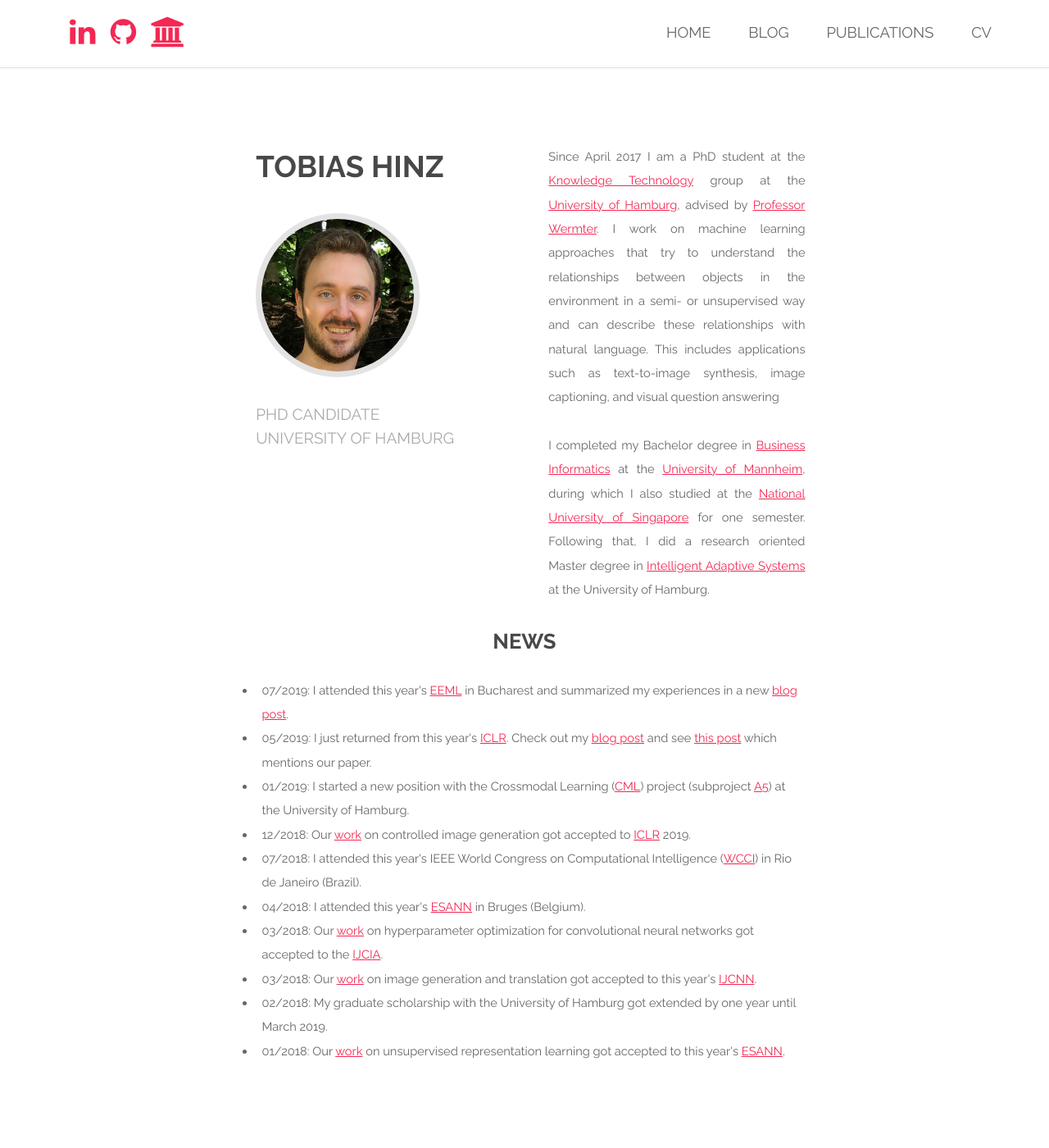
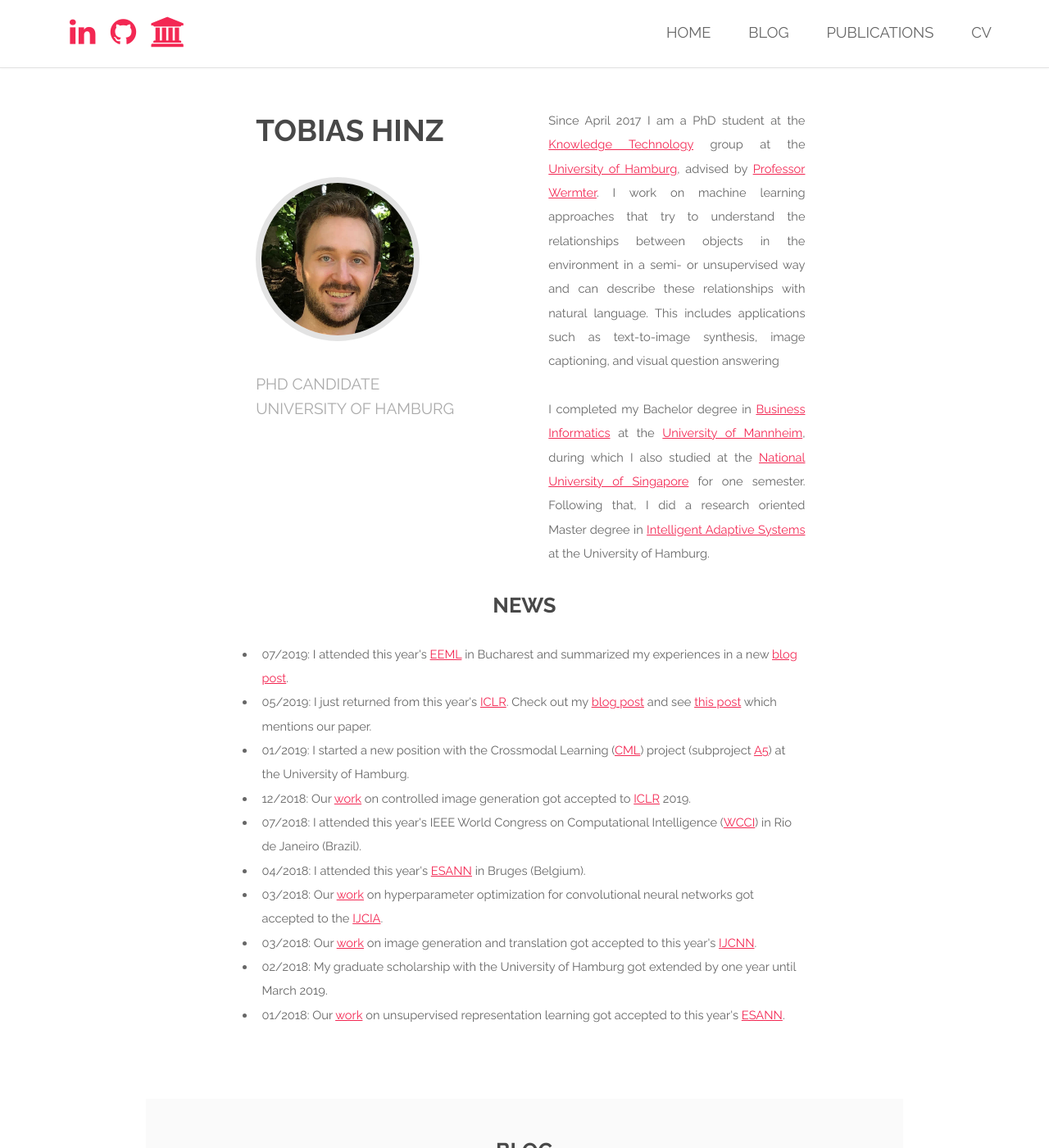
Before and after one commit to tohinz/tohinz.github.io, a Jekyll site: the page built from index.html, in a window 1280 px wide and 1400 px high. Shown: the whole window at 82% size. Built offline with Jekyll 4.4.1, drawn with Linux system fonts in a browser that asks for light colours; cached includes are drawn as plain includes.

Commit message:
updated layout

```diff
--- a/css/main.css
+++ b/css/main.css
@@ -2722,7 +2722,7 @@
 	}
 
 	.wrapper {
-		padding: 6em 0 4em 0;
+		padding: 3em 0 4em 0;
 	}
 
 		.wrapper > .inner {
@@ -2730,8 +2730,16 @@
 			width: 60em;
 		}
 
+		.wrapper.style1 {
+			background-color: #ffffff;
+			margin-top: 0em;
+			margin-bottom: 0em;
+		}
+
 		.wrapper.style2 {
-			background-color: #f6f6f6;
+			background-color: #fafafa;
+			margin-top: 0em;
+			margin-bottom: 0em;
 		}
 
 		.wrapper.style3 {
--- a/index.html
+++ b/index.html
@@ -11,7 +11,7 @@
 			<ul class="6u 12u$(medium)">
 				<header class="major">
 					<h2>TOBIAS HINZ</h2>
-					<div class="image rounded" style="margin-bottom: 1.5em;"><img src="images/photo.jpg" width="200" alt="" /></div>
+					<div class="image rounded" style="margin-bottom: 2em;"><img src="images/photo.jpg" width="200" alt="Avatar"/></div>
 					<p>PhD Candidate</p>
 					<p>University of Hamburg</p>
 				</header>
@@ -42,7 +42,7 @@
 </section>
 
 <!-- Blog -->
-<section id="blog" class="wrapper style1 special">
+<section id="blog" class="wrapper style2 special">
 	<div class="container 75%">
 		<h2 style="text-align: center">Blog</h2>
 		<p>Some blog posts highlighting (my) recent work and experiences.</p>
@@ -133,9 +133,9 @@
 		</ul>
 
 		<br>
-
+		<hr />
 		<a href="/blog/index" class="btn btn-primary btn-lg" role="button" style="text-decoration: none">See All</a>
-		<hr />
+		<br>
 	</div>
 </section>
 
@@ -224,13 +224,13 @@
 			</ul>
 		</ul>
 		<br>
+		<hr />
 		<a href="/publications/index" class="btn btn-primary btn-lg" role="button" style="text-decoration: none">See All</a>
-		<hr />
 	</div>
 </section>
 
 <!-- CV -->
-<section id="cv" class="wrapper style1 special">
+<section id="cv" class="wrapper style2 special">
 	<div class="container 50%">
 		<h2>Curriculum Vitae</h2>
 		<ul class="actions">
```
